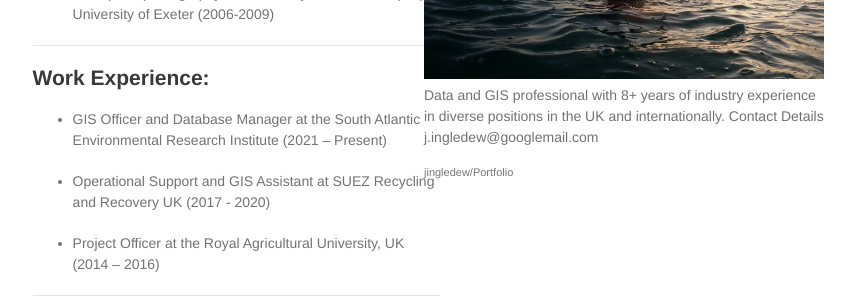
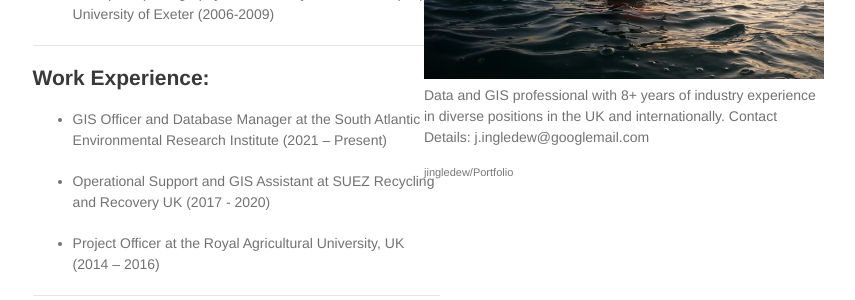
Before and after one commit to jingledew/Portfolio, a Jekyll site: the page built from README.md, in a window 1280 px wide. Shown: the part 242-542 px from the top of the page, without its empty margins (200-1055 px from the left). Built offline with Jekyll 4.4.1, drawn with Linux system fonts in a browser that asks for light colours; our own code applies the rules of GitHub Pages for plain Markdown files; part of the change alters nothing that is shown.

Commit message:
Update _config.yml

```diff
--- a/_config.yml
+++ b/_config.yml
@@ -1,10 +1,18 @@
 title: Jack Ingledew-Gale
 logo: /images/logo.jpg
-description: >-
+description: >
   Data and GIS professional with 8+ years of industry experience
   in diverse positions in the UK and internationally.
-  Contact Details
-  j.ingledew@googlemail.com
+
+  Contact Details: j.ingledew@googlemail.com
+summary: >
+  Expert in spatial data analysis, mapping, and GIS software.
+  Skilled in data visualization and geospatial data management.
+
+# Optionally, you can add more descriptive fields with unique names as needed.
+background: >
+  Holds a Master's degree in Geographic Information Systems (GIS)
+  from the University of Somewhere. Certified in advanced data analysis techniques.
 
 #show_downloads: true
 theme: jekyll-theme-minimal
```
